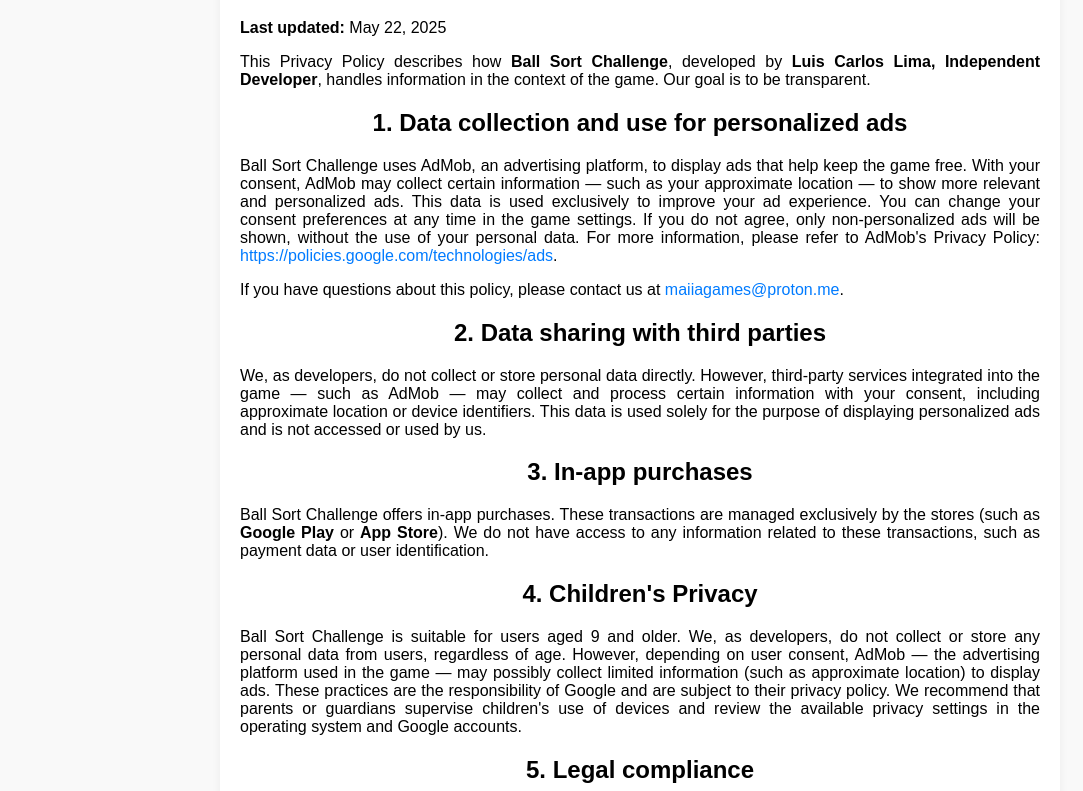
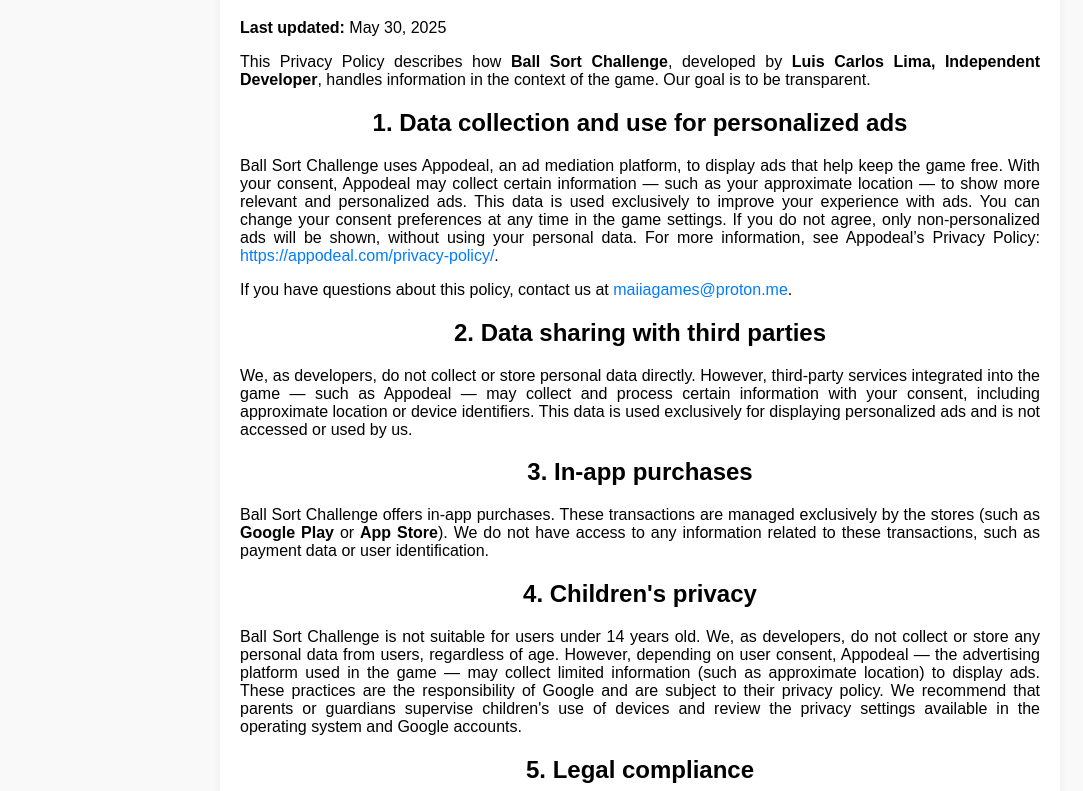
Before and after one commit to MaiiaGames/maiiagames.github.io, a plain HTML site: page docs/docPrivacyPoly_en.html in a window 1280 px wide. Shown: the part 161-952 px from the top of the page, without its empty margins (0-1083 px from the left). Drawn offline with Linux system fonts and the light colour scheme.

Commit message:
Update docPrivacyPoly_en.html

```diff
--- a/docs/docPrivacyPoly_en.html
+++ b/docs/docPrivacyPoly_en.html
@@ -82,31 +82,30 @@
 </head>
 <body>
 
+
   <div class="top-bar">
     <button class="back-button" onclick="window.location.href='https://maiiagames.github.io/'">← Back</button>
   </div>
 
   <div class="container">
     <h1>Privacy Policy</h1>
-    <p><span class="bold">Last updated:</span> May 22, 2025</p>
+    <p><span class="bold">Last updated:</span> May 30, 2025</p>
 
     <p>This Privacy Policy describes how <span class="bold">Ball Sort Challenge</span>, developed by <span class="bold">Luis Carlos Lima, Independent Developer</span>, handles information in the context of the game. Our goal is to be transparent.</p>
 
     <h2>1. Data collection and use for personalized ads</h2>
     <p>
-      Ball Sort Challenge uses AdMob, an advertising platform, to display ads that help keep the game free.
-      With your consent, AdMob may collect certain information — such as your approximate location — to show more relevant and personalized ads.
-      This data is used exclusively to improve your ad experience.
-      You can change your consent preferences at any time in the game settings.
-      If you do not agree, only non-personalized ads will be shown, without the use of your personal data.
-      For more information, please refer to AdMob's Privacy Policy:
-      <a href="https://policies.google.com/technologies/ads" target="_blank">https://policies.google.com/technologies/ads</a>.
+
+    Ball Sort Challenge uses Appodeal, an ad mediation platform, to display ads that help keep the game free. With your consent, Appodeal may collect certain information — such as your approximate location — to show more relevant and personalized ads. This data is used exclusively to improve your experience with ads. You can change your consent preferences at any time in the game settings. If you do not agree, only non-personalized ads will be shown, without using your personal data. For more information, see Appodeal’s Privacy Policy: <a href="https://appodeal.com/privacy-policy/" target="_blank">https://appodeal.com/privacy-policy/</a>.
+
+
     </p>
-    <p>If you have questions about this policy, please contact us at <a href="mailto:maiiagames@proton.me">maiiagames@proton.me</a>.</p>
+    <p>If you have questions about this policy, contact us at <a href="mailto:maiiagames@proton.me">maiiagames@proton.me</a>.</p>
 
     <h2>2. Data sharing with third parties</h2>
     <p>
-      We, as developers, do not collect or store personal data directly. However, third-party services integrated into the game — such as AdMob — may collect and process certain information with your consent, including approximate location or device identifiers. This data is used solely for the purpose of displaying personalized ads and is not accessed or used by us.
+    We, as developers, do not collect or store personal data directly. However, third-party services integrated into the game — such as Appodeal — may collect and process certain information with your consent, including approximate location or device identifiers. This data is used exclusively for displaying personalized ads and is not accessed or used by us.
+
     </p>
 
     <h2>3. In-app purchases</h2>
@@ -114,26 +113,28 @@
       Ball Sort Challenge offers in-app purchases. These transactions are managed exclusively by the stores (such as <span class="bold">Google Play</span> or <span class="bold">App Store</span>).
       We do not have access to any information related to these transactions, such as payment data or user identification.
     </p>
+		<h2>4. Children's privacy</h2>
+		<p>
+Ball Sort Challenge is not suitable for users under 14 years old. We, as developers, do not collect or store any personal data from users, regardless of age.
 
-<h2>4. Children's Privacy</h2>
-<p>
-Ball Sort Challenge is suitable for users aged 9 and older. We, as developers, do not collect or store any personal data from users, regardless of age.
-However, depending on user consent, AdMob — the advertising platform used in the game — may possibly collect limited information (such as approximate location) to display ads. These practices are the responsibility of Google and are subject to their privacy policy.
-We recommend that parents or guardians supervise children's use of devices and review the available privacy settings in the operating system and Google accounts.
-</p>
+However, depending on user consent, Appodeal — the advertising platform used in the game — may collect limited information (such as approximate location) to display ads. These practices are the responsibility of Google and are subject to their privacy policy.
+
+We recommend that parents or guardians supervise children's use of devices and review the privacy settings available in the operating system and Google accounts.
+		</p>
 
 
 
     <h2>5. Legal compliance</h2>
     <p>
-      This Privacy Policy complies with the <span class="bold">General Data Protection Law (LGPD)</span> and other applicable legislation.
+      This Privacy Policy complies with the <span class="bold">Brazilian General Data Protection Law (LGPD)</span> and other applicable legislation.
       As we do not collect or process personal data directly, our data protection obligations are limited. However, we remain committed to transparency and compliance with all relevant regulations.
     </p>
 
     <h2>6. Contact</h2>
-    <p>If you have any questions about this Privacy Policy or about Ball Sort Challenge, please contact us:</p>
+    <p>If you have questions about this Privacy Policy or about Ball Sort Challenge, contact us:</p>
     <p><span class="bold">Email:</span> <a href="mailto:maiiagames@proton.me">maiiagames@proton.me</a></p>
   </div>
 
 </body>
+
 </html>
```
